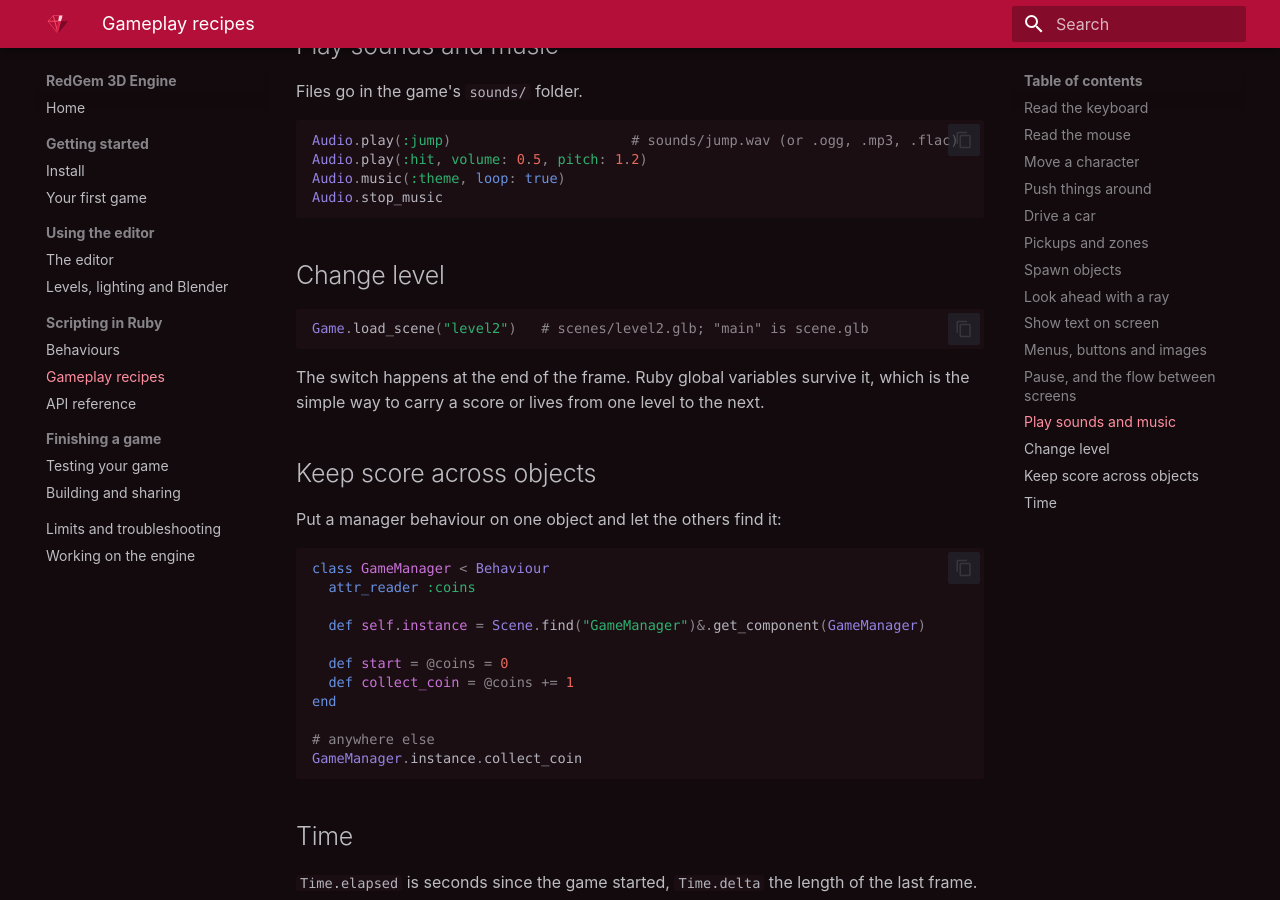
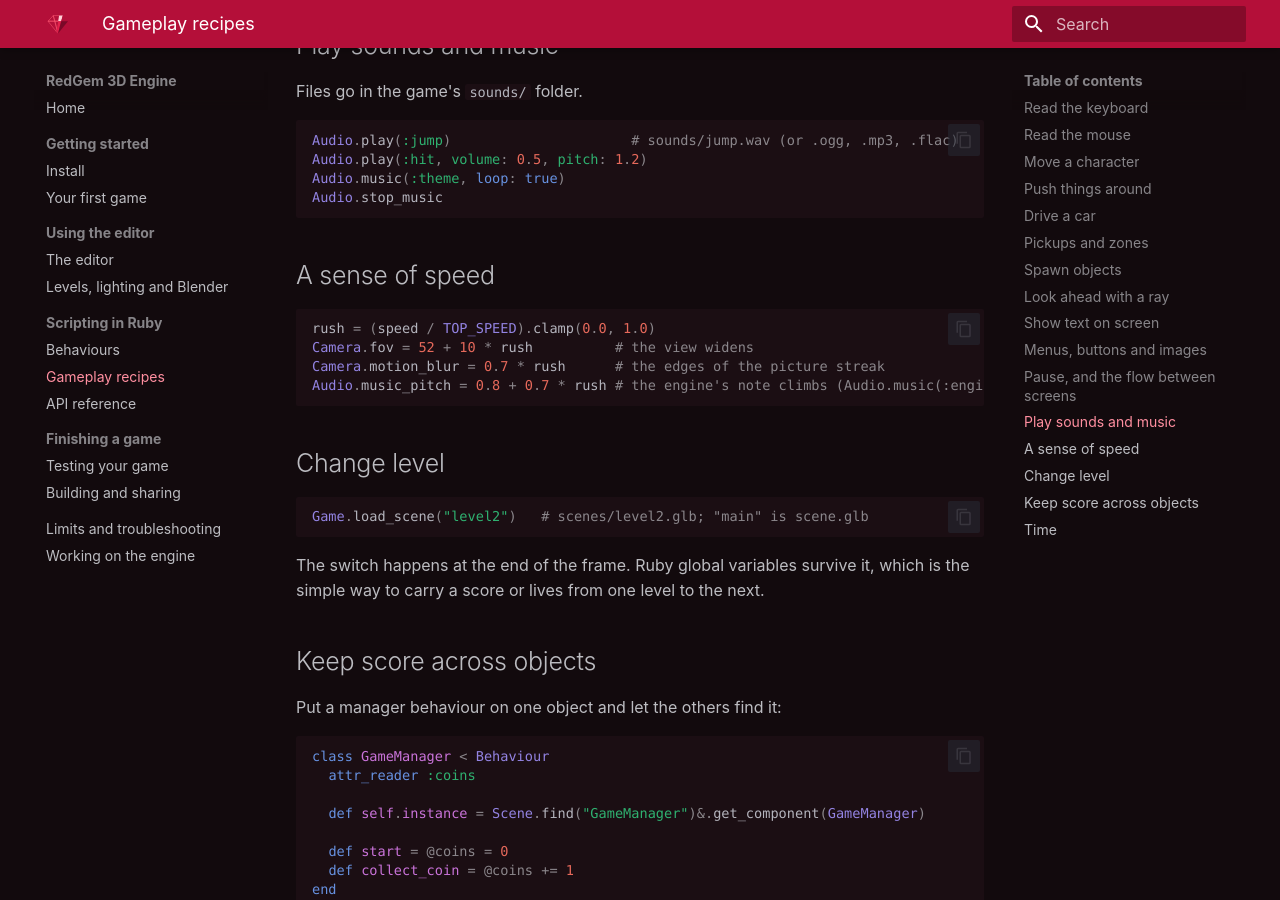
Before and after one commit to carlosdanielpohlod/redgem, an MkDocs documentation site: the page built from docs/scripting/gameplay.md, in a window 1280 px wide and 900 px high, scrolled down 3794 px. Built offline with MkDocs 1.6.1 and Material for MkDocs 9.7.7, drawn with Linux system fonts in a browser that asks for light colours.

````diff
--- a/docs/scripting/gameplay.md
+++ b/docs/scripting/gameplay.md
@@ -181,6 +181,15 @@ Audio.music(:theme, loop: true)
 Audio.stop_music
 ```
 
+## A sense of speed
+
+```ruby
+rush = (speed / TOP_SPEED).clamp(0.0, 1.0)
+Camera.fov = 52 + 10 * rush          # the view widens
+Camera.motion_blur = 0.7 * rush      # the edges of the picture streak
+Audio.music_pitch = 0.8 + 0.7 * rush # the engine's note climbs (Audio.music(:engine) is looping)
+```
+
 ## Change level
 
 ```ruby
````
Also changed, not shown: docs/levels.md (+2 -0 lines), docs/scripting/api.md (+2 -2 lines), 1 other file.
